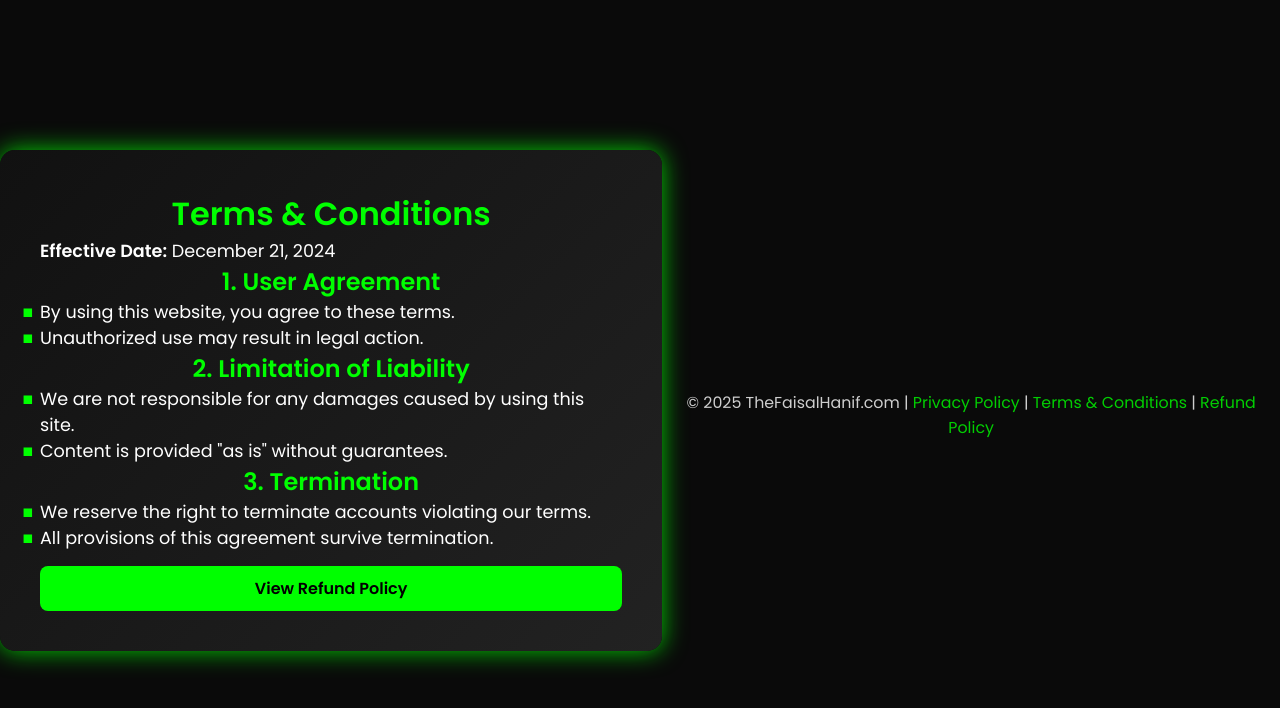
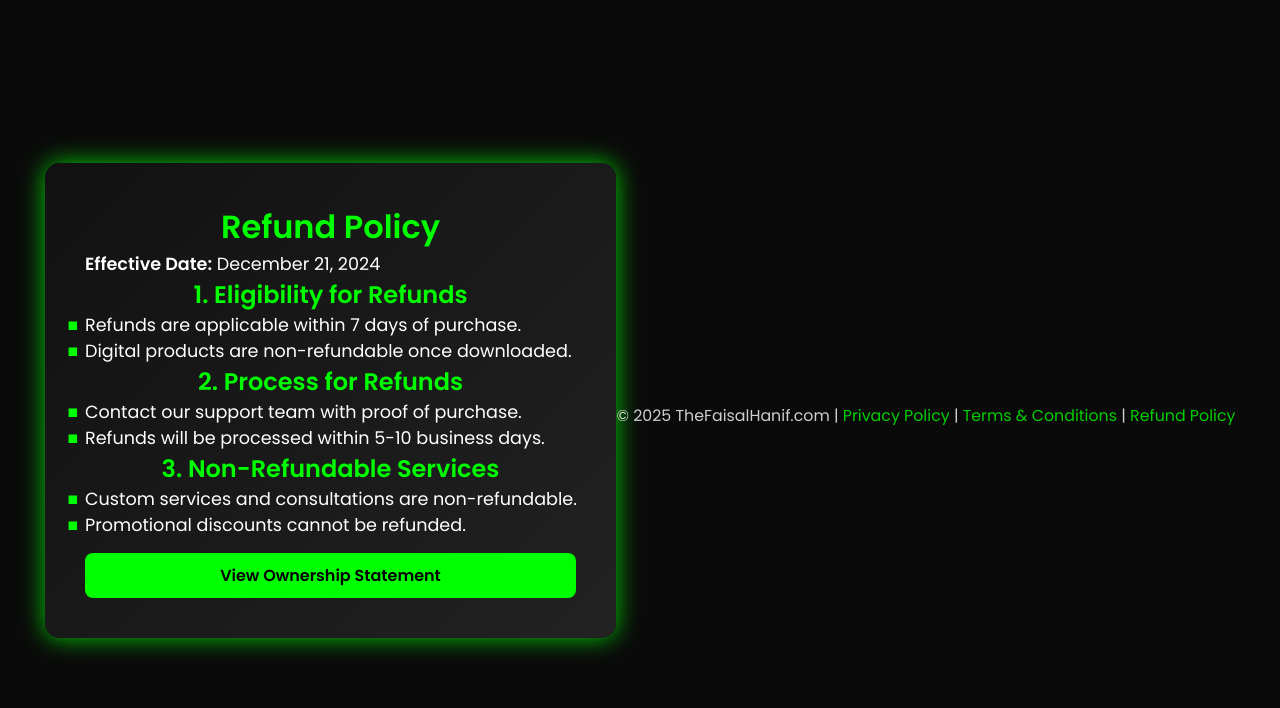
Before and after one commit to fesii007/thefaisalhanif.com, a plain HTML site: page refund-policy.html in a window 1280 px wide. Drawn offline with Linux system fonts and the light colour scheme.

Commit message:
refund-policy.html

```diff
--- a/refund-policy.html
+++ b/refund-policy.html
@@ -3,7 +3,7 @@
 <head>
     <meta charset="UTF-8">
     <meta name="viewport" content="width=device-width, initial-scale=1.0">
-    <title>Terms & Conditions</title>
+    <title>Refund Policy</title>
     <style>
         @import url('https://fonts.googleapis.com/css2?family=Poppins:wght@300;400;600&display=swap');
         * {
@@ -89,24 +89,24 @@
 </head>
 <body>
     <div class="container">
-        <h1>Terms & Conditions</h1>
+        <h1>Refund Policy</h1>
         <p><strong>Effective Date:</strong> December 21, 2024</p>
-        <h2>1. User Agreement</h2>
+        <h2>1. Eligibility for Refunds</h2>
         <ul>
-            <li>By using this website, you agree to these terms.</li>
-            <li>Unauthorized use may result in legal action.</li>
+            <li>Refunds are applicable within 7 days of purchase.</li>
+            <li>Digital products are non-refundable once downloaded.</li>
         </ul>
-        <h2>2. Limitation of Liability</h2>
+        <h2>2. Process for Refunds</h2>
         <ul>
-            <li>We are not responsible for any damages caused by using this site.</li>
-            <li>Content is provided "as is" without guarantees.</li>
+            <li>Contact our support team with proof of purchase.</li>
+            <li>Refunds will be processed within 5-10 business days.</li>
         </ul>
-        <h2>3. Termination</h2>
+        <h2>3. Non-Refundable Services</h2>
         <ul>
-            <li>We reserve the right to terminate accounts violating our terms.</li>
-            <li>All provisions of this agreement survive termination.</li>
+            <li>Custom services and consultations are non-refundable.</li>
+            <li>Promotional discounts cannot be refunded.</li>
         </ul>
-        <a href="refund-policy.html" class="btn">View Refund Policy</a>
+        <a href="ownership-statement.html" class="btn">View Ownership Statement</a>
     </div>
     <div class="footer">
         <p>&copy; 2025 TheFaisalHanif.com | <a href="privacy-policy.html">Privacy Policy</a> | <a href="terms-and-conditions.html">Terms & Conditions</a> | <a href="refund-policy.html">Refund Policy</a></p>
```
